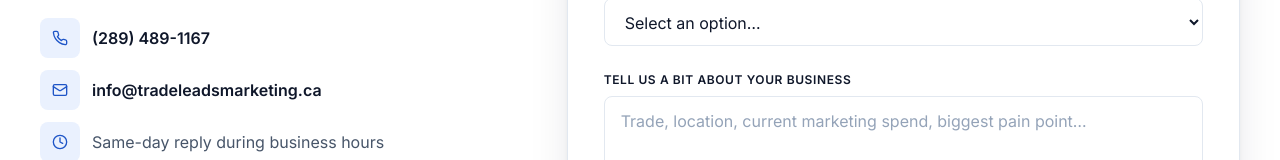
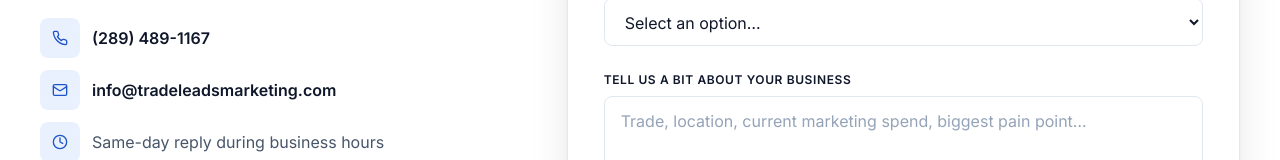
Before and after one commit to AhmadHamadi/TLM, a React (Vite) app: page / in a window 1280 px wide. Shown: the part 11610-11770 px from the top of the page. Built offline with nearby package versions, Linux system fonts and the light colour scheme.

Commit message:
Email: switch contact recipient from info@tradeleadsmarketing.ca to .com

```diff
--- a/index.html
+++ b/index.html
@@ -91,14 +91,14 @@
         "height": 512
       },
       "description": "Digital marketing agency built specifically for contractors and trade businesses.",
-      "email": "info@tradeleadsmarketing.ca",
+      "email": "info@tradeleadsmarketing.com",
       "telephone": "+1-289-489-1167",
       "areaServed": ["CA", "US"],
       "contactPoint": {
         "@type": "ContactPoint",
         "telephone": "+1-289-489-1167",
         "contactType": "customer service",
-        "email": "info@tradeleadsmarketing.ca",
+        "email": "info@tradeleadsmarketing.com",
         "availableLanguage": ["English"]
       }
     }
@@ -128,7 +128,7 @@
       "image": "https://tradeleadsmarketing.ca/tlmlogo.png",
       "url": "https://tradeleadsmarketing.ca/",
       "telephone": "+1-289-489-1167",
-      "email": "info@tradeleadsmarketing.ca",
+      "email": "info@tradeleadsmarketing.com",
       "priceRange": "$$",
       "description": "Digital marketing agency specializing in lead generation for contractors: Google Ads, contractor websites, local SEO, Google Business Profile optimization, and lead tracking.",
       "areaServed": [
@@ -237,7 +237,7 @@
         <p>Please enable JavaScript to view this site, or contact us directly:</p>
         <p>
           <a href="tel:+12894891167">(289) 489-1167</a> ·
-          <a href="mailto:info@tradeleadsmarketing.ca">info@tradeleadsmarketing.ca</a>
+          <a href="mailto:info@tradeleadsmarketing.com">info@tradeleadsmarketing.com</a>
         </p>
       </div>
     </noscript>
--- a/src/App.jsx
+++ b/src/App.jsx
@@ -1019,7 +1019,7 @@ function CTA() {
             and what needs to be fixed first. No pressure, no fluff.
           </p>
           <div className="mt-9 flex flex-wrap items-center justify-center gap-4">
-            <a href="mailto:info@tradeleadsmarketing.ca" className="btn-primary text-base px-7 py-3.5 animate-pulseGlow">
+            <a href="mailto:info@tradeleadsmarketing.com" className="btn-primary text-base px-7 py-3.5 animate-pulseGlow">
               Get a Free Marketing Audit <ArrowRight className="h-4 w-4" />
             </a>
             <a href="tel:+12894891167" className="btn-ghost-dark">
@@ -1261,7 +1261,7 @@ function Packages() {
 }
 
 /* ============================================================
-   CONTACT FORM — sends via /api/lead → SMTP → info@tradeleadsmarketing.ca
+   CONTACT FORM — sends via /api/lead → SMTP → info@tradeleadsmarketing.com
    ============================================================ */
 function ContactForm() {
   const [data, setData] = useState({
@@ -1287,7 +1287,7 @@ function ContactForm() {
       });
       if (!res.ok) {
         const j = await res.json().catch(() => ({}));
-        throw new Error(j.error || 'Submission failed. Please email info@tradeleadsmarketing.ca directly.');
+        throw new Error(j.error || 'Submission failed. Please email info@tradeleadsmarketing.com directly.');
       }
       setStatus({ state: 'sent', error: null });
       setData({ name: '', business: '', email: '', phone: '', city: '', service: '', message: '', website: '' });
@@ -1326,11 +1326,11 @@ function ContactForm() {
               </div>
               (289) 489-1167
             </a>
-            <a href="mailto:info@tradeleadsmarketing.ca" className="flex items-center gap-3 text-ink font-semibold hover:text-blue">
+            <a href="mailto:info@tradeleadsmarketing.com" className="flex items-center gap-3 text-ink font-semibold hover:text-blue">
               <div className="h-10 w-10 rounded-lg bg-bluesoft flex items-center justify-center">
                 <Mail className="h-4 w-4 text-blue" />
               </div>
-              info@tradeleadsmarketing.ca
+              info@tradeleadsmarketing.com
             </a>
             <div className="flex items-center gap-3 text-slate1">
               <div className="h-10 w-10 rounded-lg bg-bluesoft flex items-center justify-center">
@@ -1488,7 +1488,7 @@ function FAQ() {
           <motion.p variants={fadeUp} className="mt-4 text-slate1 leading-relaxed">
             Still have questions? Send us a message and we'll get back the same day. No auto-responses.
           </motion.p>
-          <motion.a variants={fadeUp} href="mailto:info@tradeleadsmarketing.ca" className="btn-blue mt-6">
+          <motion.a variants={fadeUp} href="mailto:info@tradeleadsmarketing.com" className="btn-blue mt-6">
             <Mail className="h-4 w-4" /> Email us
           </motion.a>
         </motion.div>
@@ -1587,8 +1587,8 @@ function Footer() {
             <a href="tel:+12894891167" className="text-white/85 hover:text-brand transition-colors flex items-center gap-2">
               <Phone className="h-4 w-4" /> (289) 489-1167
             </a>
-            <a href="mailto:info@tradeleadsmarketing.ca" className="mt-2 text-white/85 hover:text-brand transition-colors flex items-center gap-2">
-              <Mail className="h-4 w-4" /> info@tradeleadsmarketing.ca
+            <a href="mailto:info@tradeleadsmarketing.com" className="mt-2 text-white/85 hover:text-brand transition-colors flex items-center gap-2">
+              <Mail className="h-4 w-4" /> info@tradeleadsmarketing.com
             </a>
             <div className="mt-3 text-white/55 text-sm">Serving contractors across North America.</div>
             <div className="mt-4 text-xs text-white/55">
```
Also changed, not shown: api/lead.js (+4 -4 lines), 1 other file (tests, documents, lock files or other folders).
